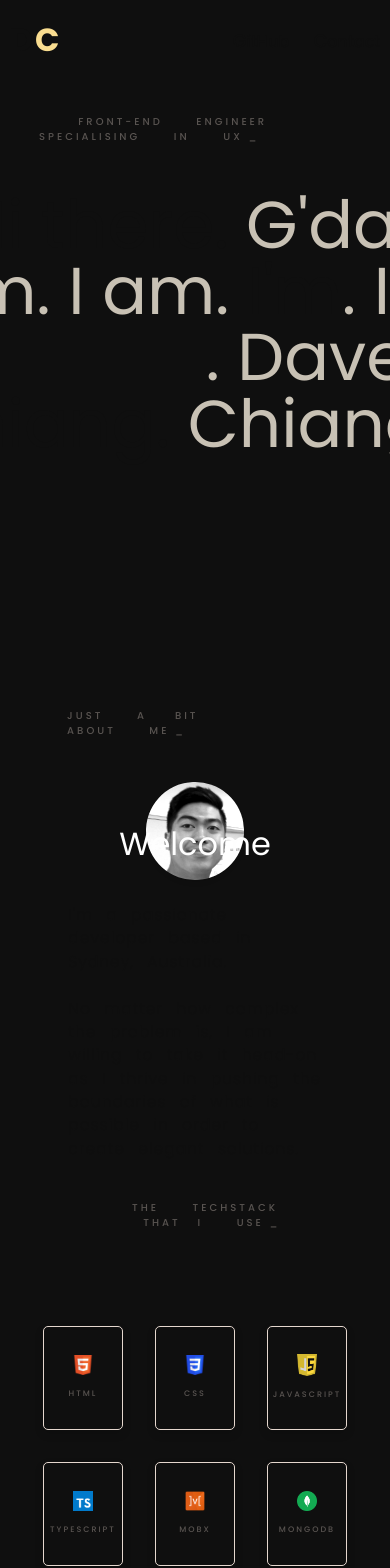
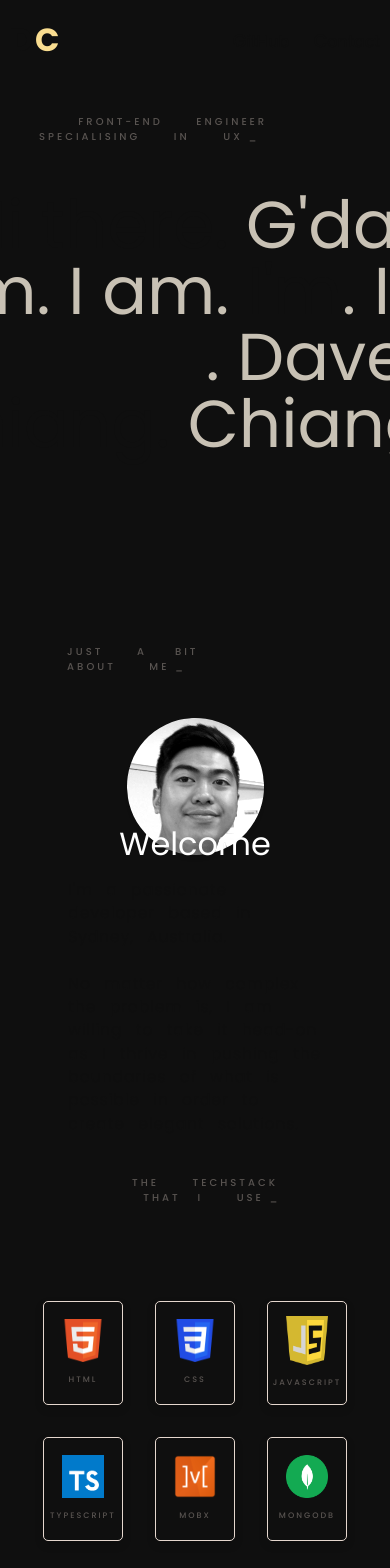
Before and after one commit to daveanthonyc/Portfolio-Site, a React (Vite) app: page / in a window 390 px wide. Shown: the top 1568 px of the page. Built offline with nearby package versions, Linux system fonts and the light colour scheme.

Commit message:
made dp bigger, skill card images bigger, fixed mobiile footer spacing

```diff
--- a/src/css/styles.css
+++ b/src/css/styles.css
@@ -504,7 +504,7 @@
   }
 
   footer {
-    margin-top: 15rem;
+    margin-top: 30rem;
     padding-bottom: 10vw;
     transition: all ease-in-out 300ms;
     overflow-x: hidden;
@@ -560,7 +560,7 @@
       margin-inline: auto;
       border-radius: 50%;
       filter: brightness(1.2) saturate(0%) contrast(1.1);
-      width: 25vw;
+      width: 35vw;
       margin-bottom: 0rem;
       transform: rotate(-3deg);
       box-shadow: 0px 4px 8px rgba(0,0,0,0.15);
@@ -623,7 +623,7 @@
       display: flex;
       justify-content: flex-end;
       margin-bottom: 1rem;
-      margin-top: 12rem;
+      margin-top: 8rem;
     }
 
     .about-txt {
@@ -663,4 +663,33 @@
       margin-inline: auto;
       width: 83%;
     }
+
+    .skill-image {
+      width: 11vw;
+      margin-inline: auto;
+      filter: saturate(100%);
+    }
+
+    .interactive-button {
+      font-size: 6vw;
+      font-weight: 500;
+      background: none;
+      padding-block: 0.3em;
+      padding-inline: 0.7em;
+      /* border-radius: 100vmax; */
+      border: 0.1em solid var(--clr-neutral-white);
+      cursor: pointer;
+      overflow: hidden;
+      position: relative;
+      transition: all ease-in-out 300ms;
+      color: var(--clr-neutral-white);
+    }
+
+    footer {
+      padding-bottom: 10rem;
+      margin-top: 15rem;
+      transition: all ease-in-out 300ms;
+      overflow-x: hidden;
+      white-space: nowrap;
+    }
   }
```
